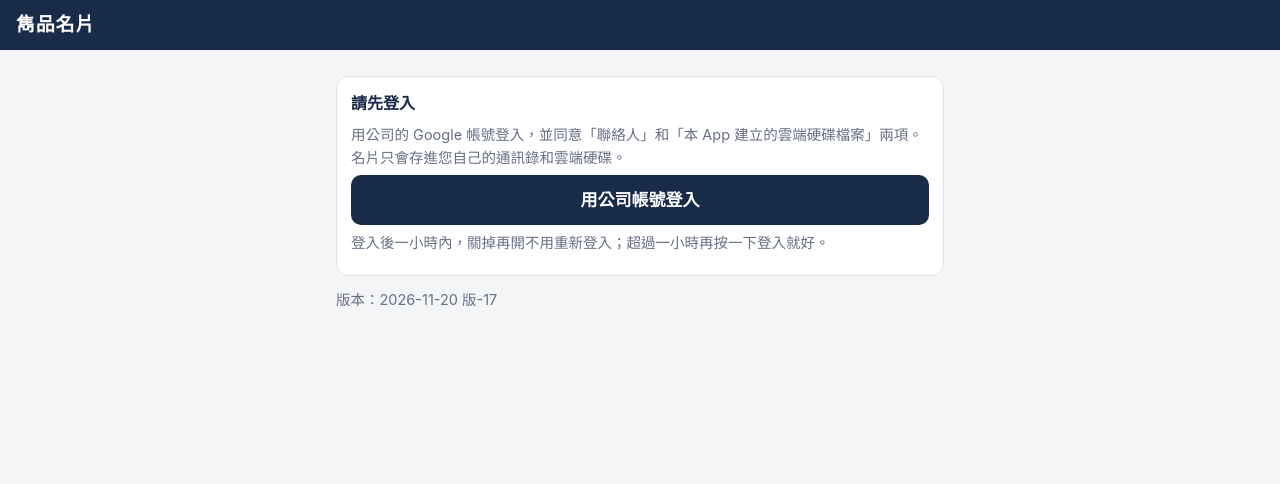
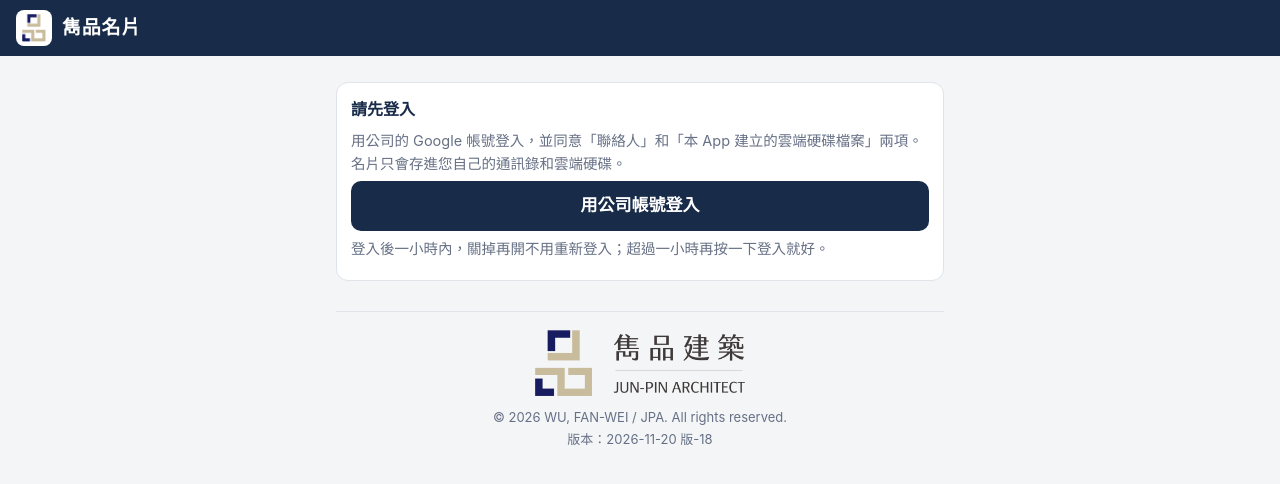
Before and after one commit to freedwu-bit/junpin-card, a plain HTML site: page index.html in a window 1280 px wide. Drawn offline with Linux system fonts and the light colour scheme.

Commit message:
左上角加雋品 logo；每頁最下方加含中文的 logo、版權、版次（版-18）
Co-Authored-By: Claude Fable 5.2 <noreply@anthropic.com>

```diff
--- a/config.js
+++ b/config.js
@@ -6,5 +6,5 @@ export const CONFIG = {
   BACKEND_URL: "https://script.google.com/macros/s/AKfycbzj0J0mLYwaFKt0J84i5f5Ji74kWIY4FBJLrp5T6FEcdGE7OuGXGcHTVjLHCVjGA4TrMg/exec",
   WORKSPACE_DOMAIN: "junpin.com.tw",    // 只允許這個公司網域的帳號
   PHOTO_FOLDER: "雋品名片_照片",         // 名片照片在雲端硬碟的資料夾名稱
-  VERSION: "2026-11-20 版-17",
+  VERSION: "2026-11-20 版-18",
 };
--- a/css/app.css
+++ b/css/app.css
@@ -6,11 +6,14 @@ body { margin:0; background:var(--bg); color:var(--ink); font: 17px/1.6 -apple-s
 [hidden] { display:none !important; }
 
 header { position:sticky; top:0; z-index:5; background:var(--navy); color:#fff; display:flex; align-items:center; gap:8px; padding: calc(10px + env(safe-area-inset-top)) 12px 10px 16px; }
+header .logo { flex:none; width:36px; height:36px; object-fit:contain; background:#fff; border-radius:8px; padding:4px; margin-right:2px; }
 header h1 { margin:0; font-size:19px; letter-spacing:.04em; flex:1; }
 header button { width:auto; min-height:40px; padding:4px 12px; background:transparent; border:1px solid rgba(255,255,255,.35); color:#fff; font-size:15px; font-weight:500; }
 #demo-banner { background:#fff4d6; color:#7a4b00; border-bottom:1px solid var(--warn-line); padding:6px 16px; font-size:14px; }
 
 main { max-width:640px; margin:0 auto; padding: 14px 16px calc(110px + env(safe-area-inset-bottom)); }
+footer { text-align:center; margin:30px 0 0; padding-top:18px; border-top:1px solid var(--line); color:var(--mute); font-size:13px; line-height:1.7; }
+footer img { display:block; width:210px; max-width:62%; height:auto; margin:0 auto 10px; }
 .view > h2 { font-size:19px; margin:6px 0 10px; }
 .card { background:var(--card); border:1px solid var(--line); border-radius:12px; padding:14px; margin:12px 0; }
 .card h3 { margin:0 0 6px; font-size:16px; color:var(--navy); }
--- a/index.html
+++ b/index.html
@@ -15,6 +15,7 @@
 </head>
 <body>
 <header>
+  <img class="logo" src="img/logo-mark.png" alt="雋品建築" width="208" height="240">
   <h1>雋品名片</h1>
   <button id="b-home" hidden>首頁</button>
   <button id="b-settings" hidden>設定</button>
@@ -32,7 +33,6 @@
       <div class="msg" id="m-login"></div>
       <p class="sub">登入後一小時內，關掉再開不用重新登入；超過一小時再按一下登入就好。</p>
     </div>
-    <p class="sub">版本：<span id="login-ver"></span></p>
   </section>
 
   <!-- 第一次使用：選姓名模式 -->
@@ -240,8 +240,15 @@
       <button class="second" id="b-logout">登出</button>
       <p class="sub">登出會清掉這支手機裡暫存的登入資料，下次要重新選帳號、重新同意。手機要借給別人前請先登出。</p>
     </div>
-    <p class="sub">版本：<span id="set-ver"></span>　<a href="test.html">開啟測試頁</a></p>
+    <p class="sub"><a href="test.html">開啟測試頁</a></p>
   </section>
+
+  <!-- 每一頁最下方：公司 logo、版權、版次 -->
+  <footer>
+    <img src="img/logo-full.png" alt="雋品建築 JUN-PIN ARCHITECT" width="742" height="234">
+    <div>© 2026 WU, FAN-WEI / JPA. All rights reserved.</div>
+    <div>版本：<span id="foot-ver"></span></div>
+  </footer>
 </main>
 
 <div id="busy" hidden><div class="box"><div class="spin"></div><div id="busy-text"></div></div></div>
--- a/js/app.js
+++ b/js/app.js
@@ -159,7 +159,7 @@ function showLogin() {
 }
 
 function goHome() {
-  $("home-acct").textContent = "登入帳號：" + G.account() + "　｜　版本：" + CONFIG.VERSION;
+  $("home-acct").textContent = "登入帳號：" + G.account();
   $("home-mode-name").textContent = S.mode === "category" ? "類別模式" : "一般模式";
   $("home-mode-desc").textContent = S.mode === "category"
     ? "姓名會存成「類別-姓名_公司或專長」，例如：廠商-王小明_大順廚具，並掛上和類別同名的標籤。"
@@ -1171,7 +1171,7 @@ function startCard(source) {
 async function main() {
   G = await import(demo ? "./google_mock.js" : "./google.js");
   $("demo-banner").hidden = !demo;
-  $("set-ver").textContent = $("login-ver").textContent = CONFIG.VERSION + (demo ? "（示範）" : "");
+  $("foot-ver").textContent = CONFIG.VERSION + (demo ? "（示範）" : "");
 
   const doLogin = async (other) => {
     const msg = $("m-login");
```
Also changed, not shown: img/logo-full.png (added), img/logo-mark.png (added).
